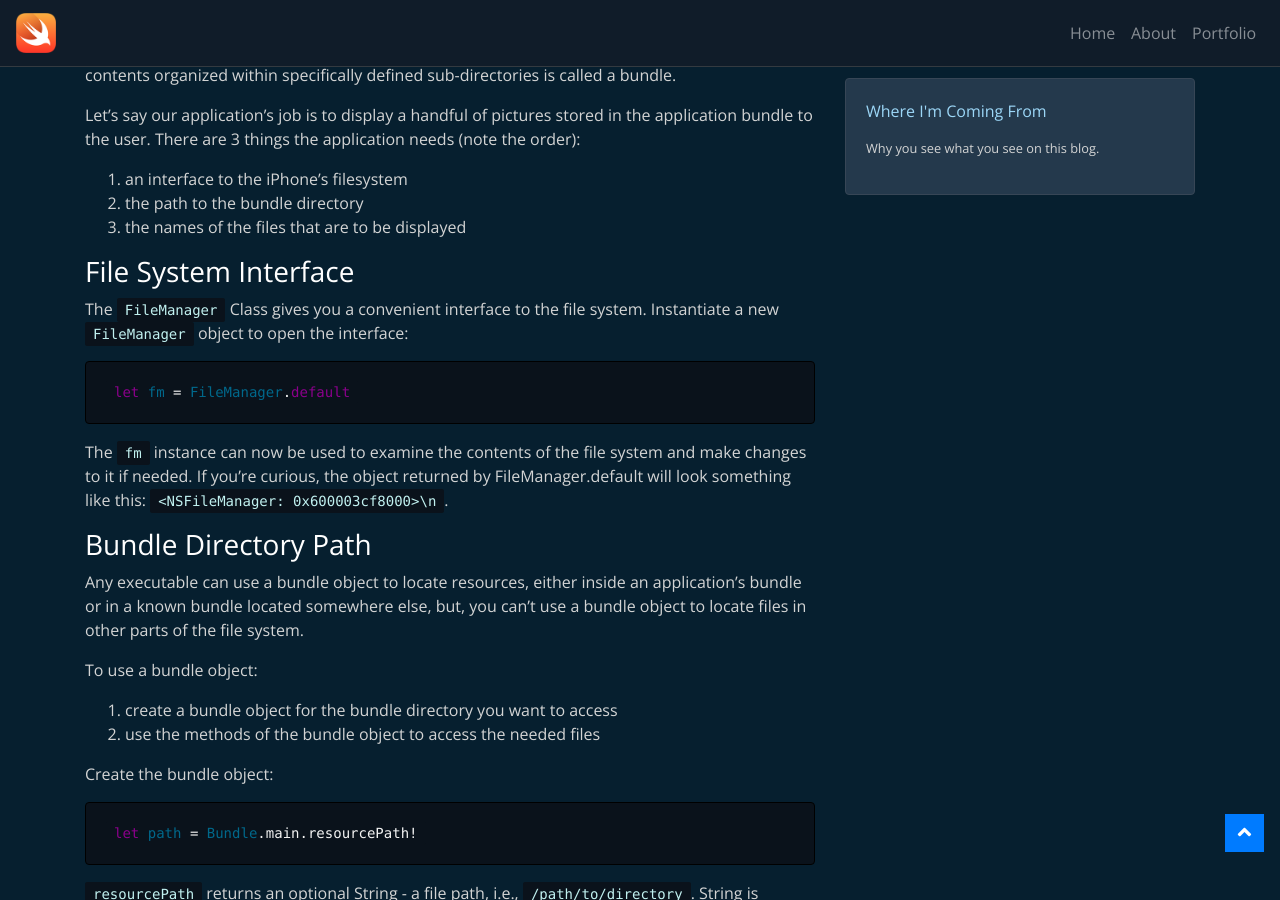
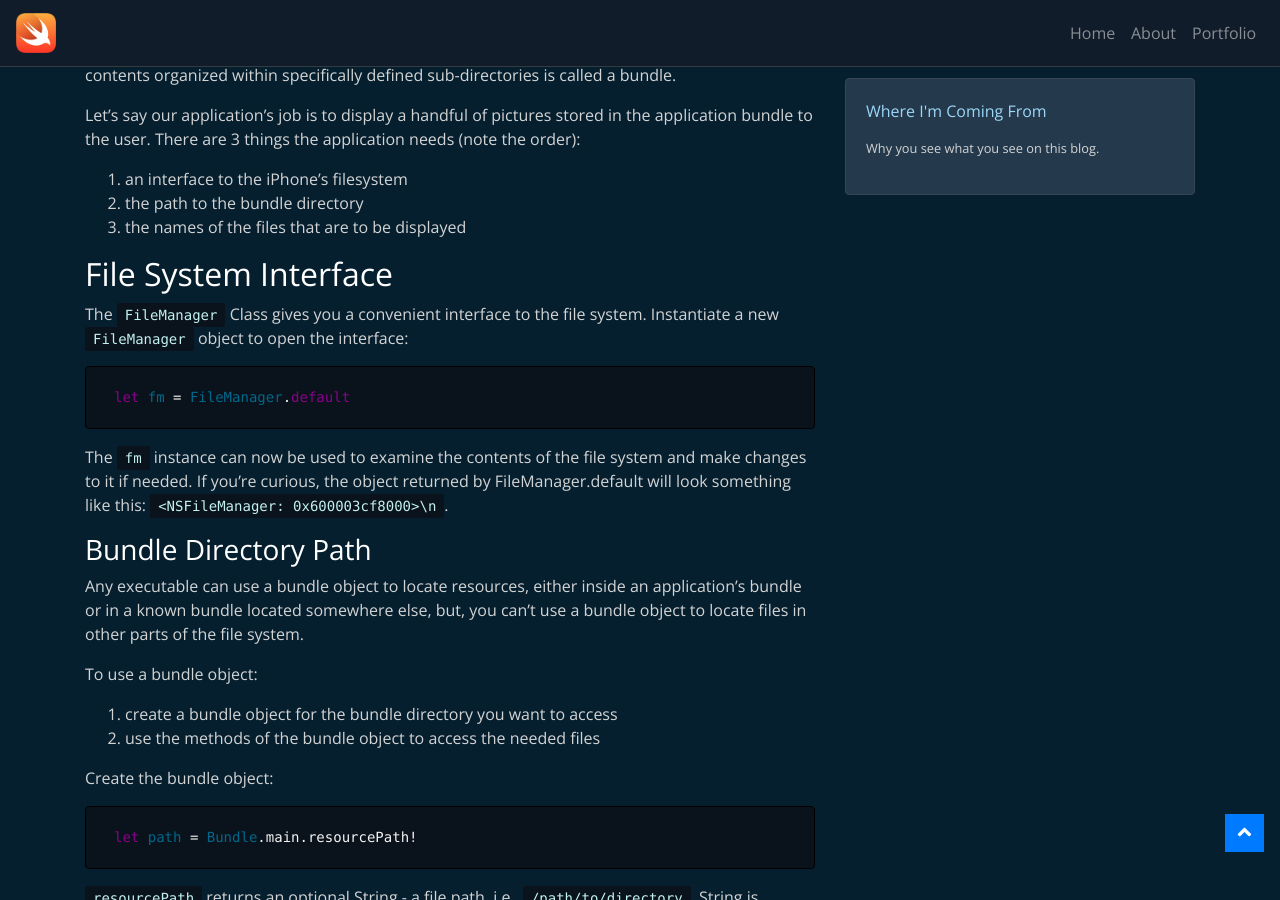
Before and after one commit to Swift-Lang-Learn/swift-lang-learn.github.io, a Jekyll site: the page built from _posts/2020-04-23-ios-file-access.md, in a window 1280 px wide and 900 px high, scrolled down 577 px. Built offline with Jekyll 4.4.1, drawn with Linux system fonts in a browser that asks for light colours.

```diff
--- a/_posts/2020-04-23-ios-file-access.md
+++ b/_posts/2020-04-23-ios-file-access.md
@@ -18,7 +18,7 @@ Let’s say our application’s job is to display a handful of pictures stored i
 2. the path to the bundle directory
 3. the names of the files that are to be displayed
 
-### File System Interface
+## File System Interface
 The `FileManager` Class gives you a convenient interface to the file system.  Instantiate a new `FileManager` object to open the interface:
 
 {% highlight swift %}
```
